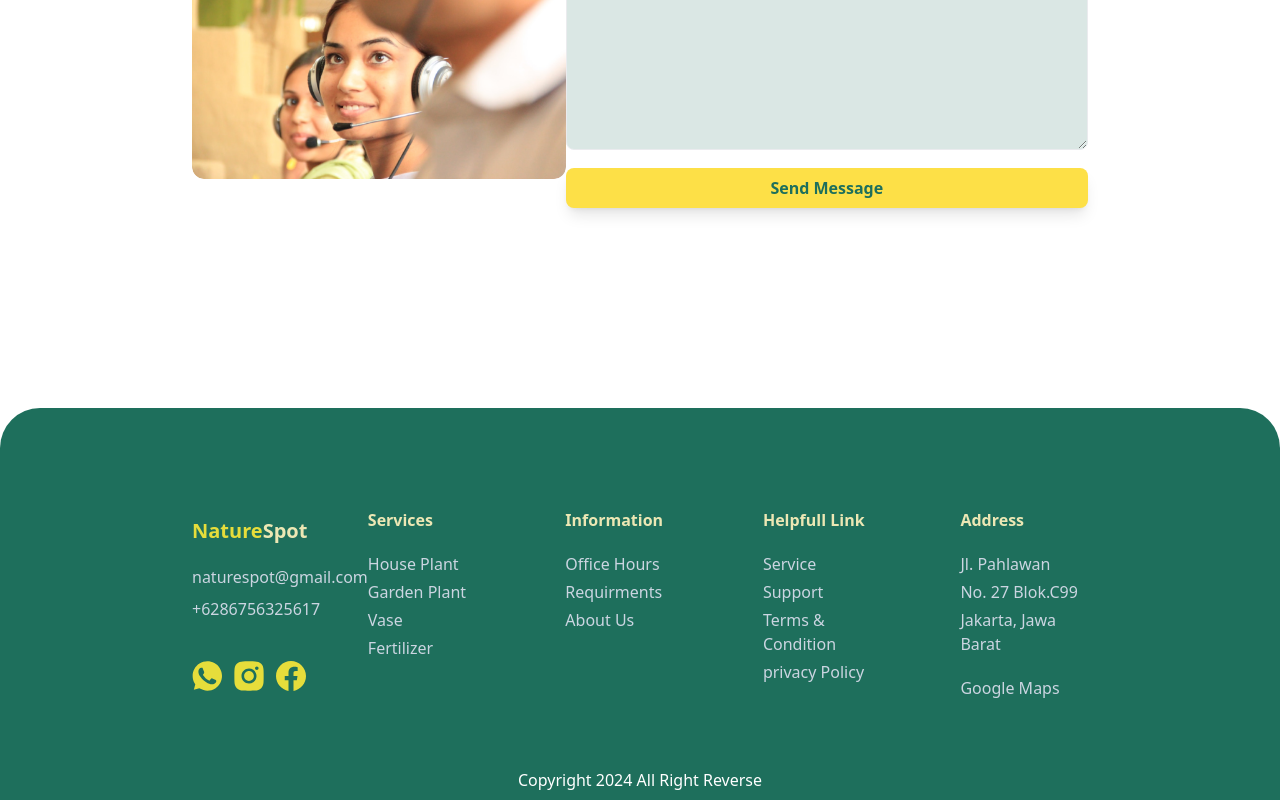
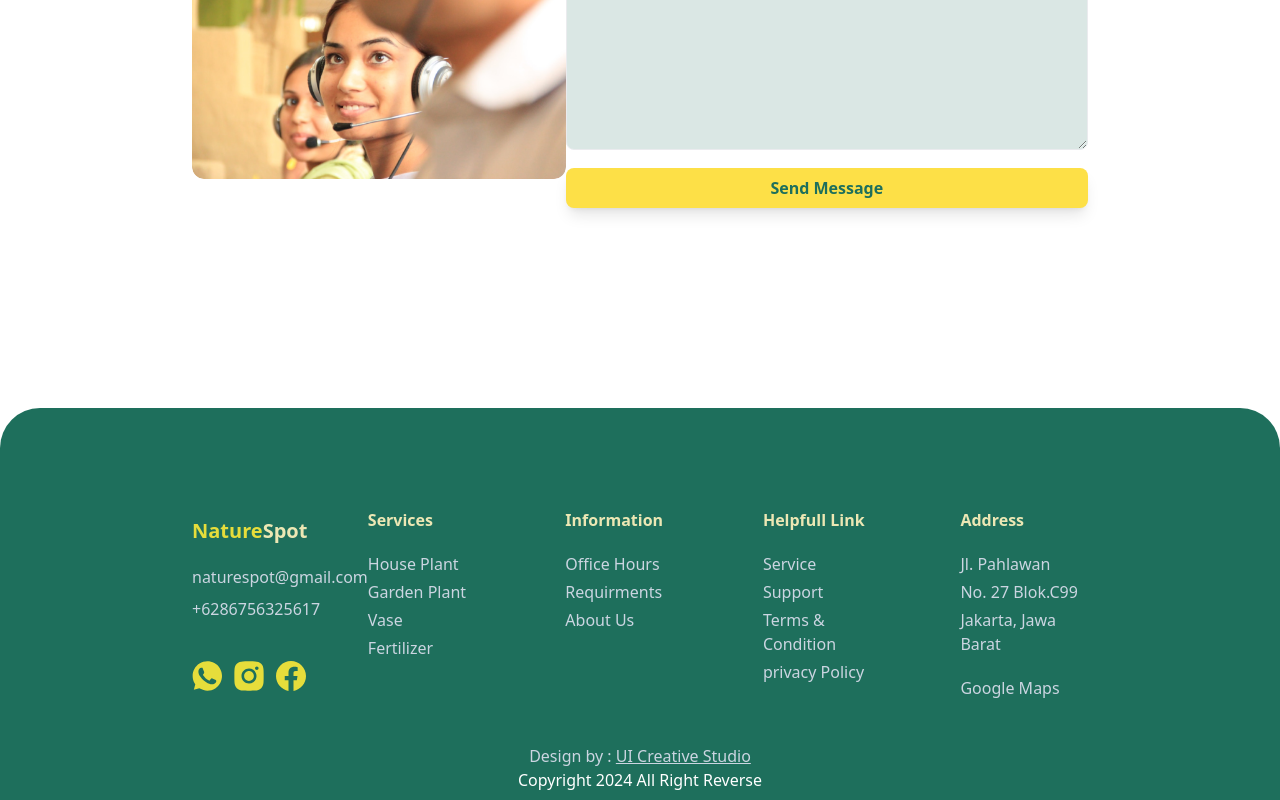
Before and after one commit to SetraNugraha/NatureSpot, a React (Vite) app: page / in a window 1280 px wide. Shown: the part 3795-4595 px from the top of the page. Built offline with nearby package versions, Linux system fonts and the light colour scheme.

Commit message:
add design source on footer

```diff
--- a/src/components/footer.jsx
+++ b/src/components/footer.jsx
@@ -77,12 +77,25 @@ export default function Footer() {
                 <p>Jakarta, Jawa Barat</p>
               </div>
 
-              <a href="/" className="text-slate-300">Google Maps</a>
+              <a href="/" className="text-slate-300">
+                Google Maps
+              </a>
             </div>
           </div>
         </div>
 
-        <p className="absolute bottom-0 left-1/2 transform -translate-x-1/2 mb-2 text-white">Copyright 2024 All Right Reverse</p>
+        {/* Copyright */}
+        <div className="absolute bottom-0 left-1/2 transform -translate-x-1/2 flex flex-col items-center mb-2">
+          <p className="text-slate-300">
+            Design by :{' '}
+            <span>
+              <a href="https://www.youtube.com/watch?v=5zHNySMbbAs&list=PL-YZOfK-KK_lk-U2VrM8-f7Uflt9LrWwM" target="_blank" className=" underline">
+                UI Creative Studio
+              </a>
+            </span>
+          </p>
+          <p className=" text-white">Copyright 2024 All Right Reverse</p>
+        </div>
       </footer>
     </>
   )
```
